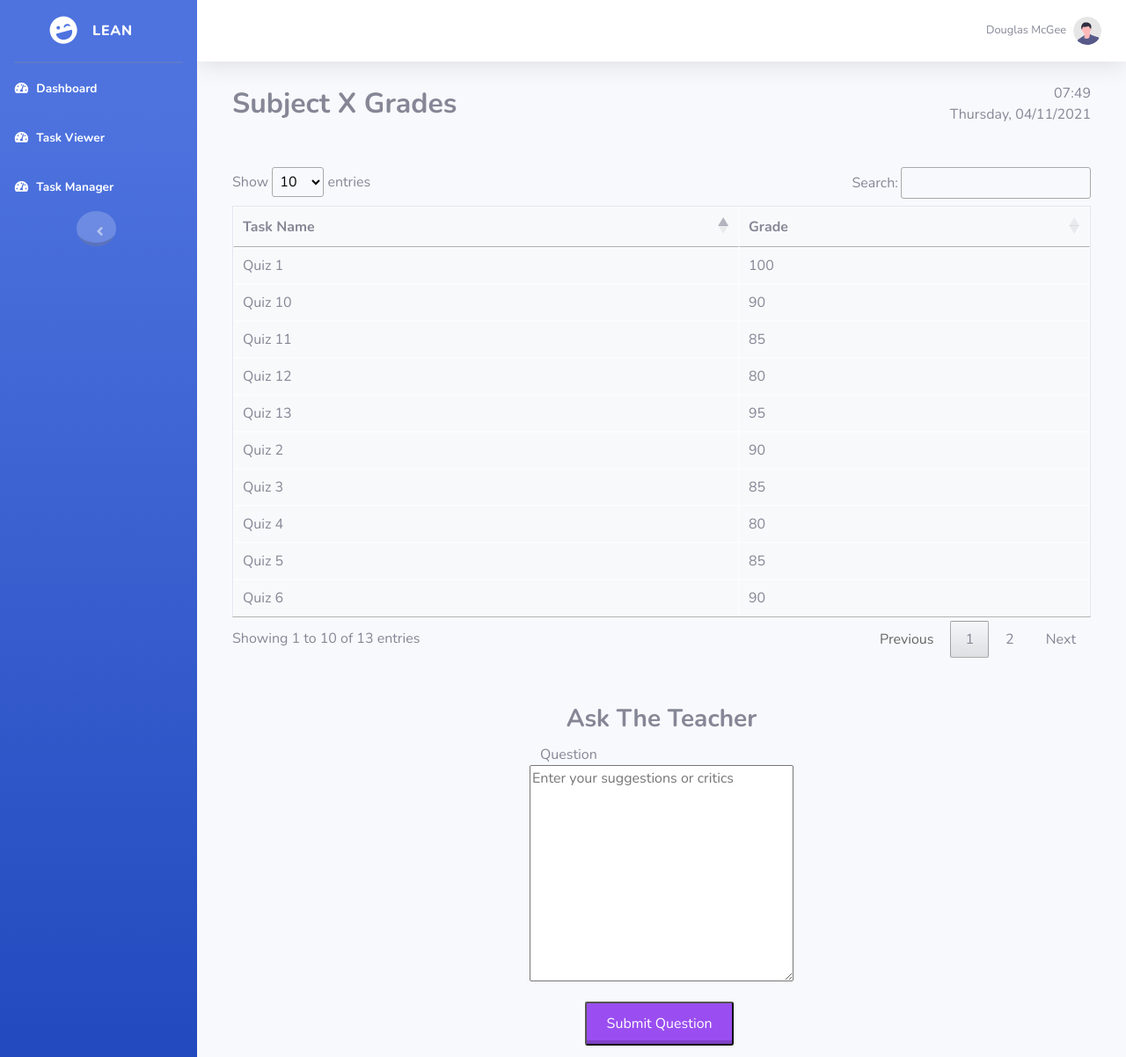
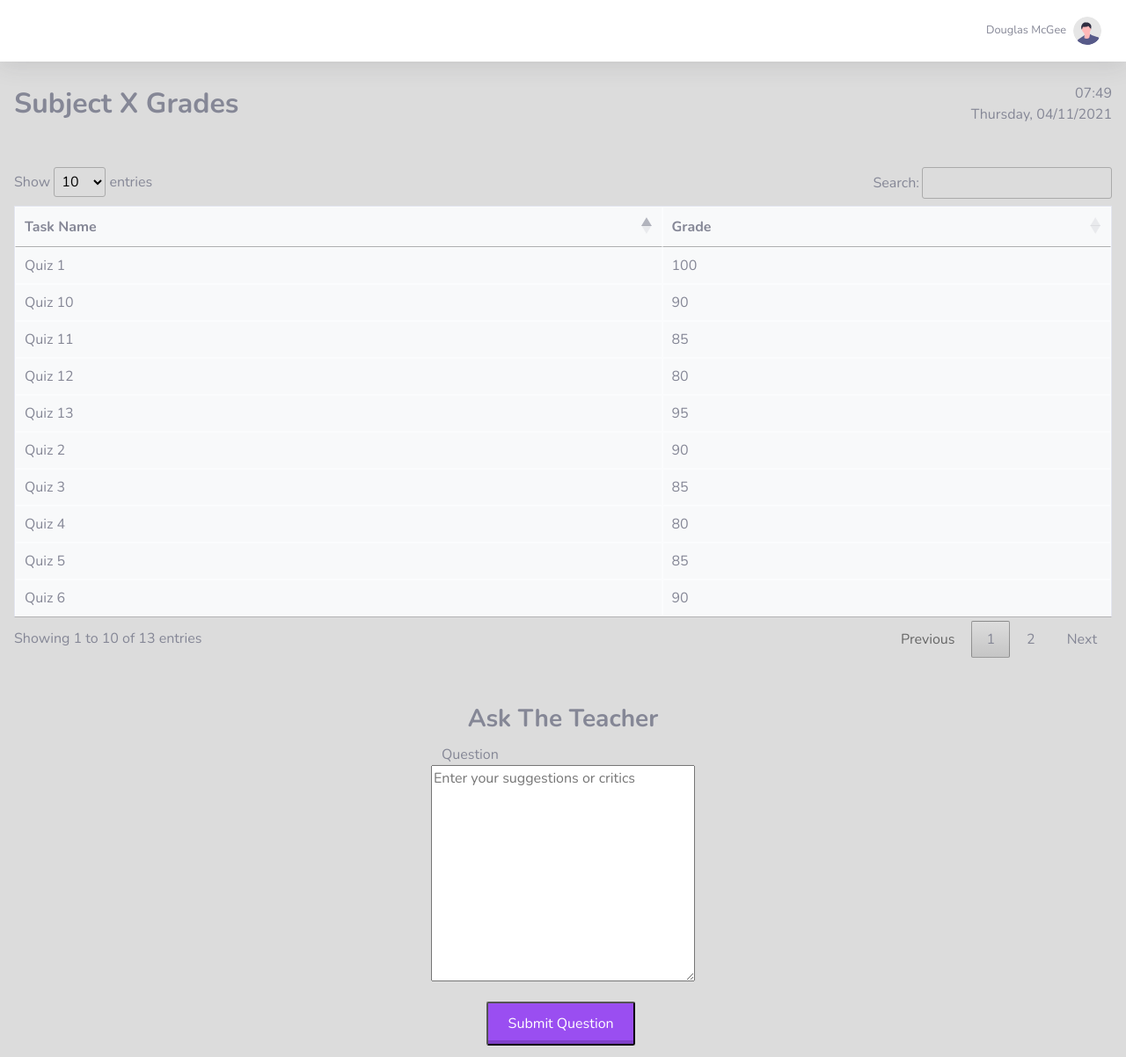
Before and after one commit to farahaulita/pbp-tk, a Django app: page /grade/ in a window 1280 px wide. Shown: the whole page at 88% size. Run offline with Django 3.2, Linux system fonts and the light colour scheme; some libraries are stand-ins or nearby versions.

Commit message:
Revert "Add navigation bar, fix urls.py, please fix dashboard [see views.py]"
This reverts commit 1566353b575947b07fe659e1074a1e848bf9612f.

```diff
--- a/grade_viewer/templates/grade_viewer.html
+++ b/grade_viewer/templates/grade_viewer.html
@@ -5,7 +5,6 @@
 <meta charset="utf-8">
 <meta name="viewport" content="width=device-width, initial-scale=1">
 <link href="https://cdn.jsdelivr.net/npm/bootstrap@5.1.3/dist/css/bootstrap.min.css" rel="stylesheet" integrity="sha384-1BmE4kWBq78iYhFldvKuhfTAU6auU8tT94WrHftjDbrCEXSU1oBoqyl2QvZ6jIW3" crossorigin="anonymous">
-<!-- Custom fonts for this template-->
 <link href="vendor/fontawesome-free/css/all.min.css" rel="stylesheet" type="text/css">
     <link
         href="https://fonts.googleapis.com/css?family=Nunito:200,200i,300,300i,400,400i,600,600i,700,700i,800,800i,900,900i"
@@ -16,7 +15,6 @@ rel="stylesheet">
 <style>
 body {
   background-color: gainsboro;
-    id: "page-top";
 }
 button {
   display:inline-block;
@@ -49,58 +47,12 @@ rel="stylesheet">
   <script src="https://code.jquery.com/jquery-3.6.0.slim.min.js" integrity="sha256-u7e5khyithlIdTpu22PHhENmPcRdFiHRjhAuHcs05RI=" crossorigin="anonymous"></script>
   <link rel="stylesheet" type="text/css" href="https://cdn.datatables.net/1.11.3/css/jquery.dataTables.css">
   <script type="text/javascript" charset="utf8" src="https://cdn.datatables.net/1.11.3/js/jquery.dataTables.js"></script>
-<script src="https://cdn.jsdelivr.net/npm/@popperjs/core@2.9.2/dist/umd/popper.min.js" integrity="sha384-IQsoLXl5PILFhosVNubq5LC7Qb9DXgDA9i+tQ8Zj3iwWAwPtgFTxbJ8NT4GN1R8p" crossorigin="anonymous"></script>
   <script src="https://cdn.jsdelivr.net/npm/bootstrap@5.1.3/dist/js/bootstrap.bundle.min.js" integrity="sha384-ka7Sk0Gln4gmtz2MlQnikT1wXgYsOg+OMhuP+IlRH9sENBO0LRn5q+8nbTov4+1p" crossorigin="anonymous"></script>
   <script>
       $(document).ready( function () {
         $('#table_id').DataTable();
       });
   </script>
-<!-- Page Wrapper -->
-<div id="wrapper">
-  <!-- Sidebar -->
-  <ul class="navbar-nav bg-gradient-primary sidebar sidebar-dark accordion" id="accordionSidebar">
-
-    <!-- Sidebar - Brand -->
-    <a class="sidebar-brand d-flex align-items-center justify-content-center" href="index.html">
-      <div class="sidebar-brand-icon rotate-n-15">
-        <i class="fas fa-laugh-wink"></i>
-      </div>
-      <div class="sidebar-brand-text mx-3">LeaN</div>
-    </a>
-
-    <!-- Divider -->
-    <hr class="sidebar-divider my-0">
-
-    <!-- Nav Item - Dashboard -->
-    <li class="nav-item active">
-      <a class="nav-link" href="/dashboard/">
-        <i class="fas fa-fw fa-tachometer-alt"></i>
-        <span>Dashboard</span></a>
-      </li>
-      <li class="nav-item active">
-        <a class="nav-link" href="index.html">
-          <i class="fas fa-fw fa-tachometer-alt"></i>
-          <span>Task Viewer</span></a>
-        </li>
-        <li class="nav-item active">
-          <a class="nav-link" href="index.html">
-            <i class="fas fa-fw fa-tachometer-alt"></i>
-            <span>Task Manager</span></a>
-          </li>
-        </li>
-        <!-- Sidebar Toggler (Sidebar) -->
-        <div class="text-center d-none d-md-inline">
-          <button class="rounded-circle border-0" id="sidebarToggle"></button>
-        </div>
-      </ul>
-      <!-- End of Sidebar -->
-      <!-- Content Wrapper -->
-      <div id="content-wrapper" class="d-flex flex-column">
-
-        <!-- Main Content -->
-        <div id="content">
-          <!-- Topbar -->
   <nav class="navbar navbar-expand navbar-light bg-white topbar mb-4 static-top shadow">
     <!-- Sidebar Toggle (Topbar) -->
     <button id="sidebarToggleTop" class="btn btn-link d-md-none rounded-circle mr-3">
@@ -113,7 +65,7 @@ rel="stylesheet">
       <!-- Nav Item - User Information -->
       <li class="nav-item dropdown no-arrow">
         <a class="nav-link dropdown-toggle" href="#" id="userDropdown" role="button"
-                data-bs-toggle="dropdown" aria-haspopup="true" aria-expanded="false">
+        data-toggle="dropdown" aria-haspopup="true" aria-expanded="false">
         <span class="mr-2 d-none d-lg-inline text-gray-600 small">Douglas McGee</span>
         <img class="img-profile rounded-circle"src="{% static 'img/undraw_profile.svg' %}">
       </a>
@@ -122,16 +74,13 @@ rel="stylesheet">
         <a class="dropdown-item" href= "https://pbp-tk-e04.herokuapp.com/dashboard/{{ user }}/profile" >
           <i class="fas fa-user fa-sm fa-fw mr-2 text-gray-400"></i>Profile</a>
           <div class="dropdown-divider"></div>
-                  <a class="dropdown-item" href="#" data-bs-toggle="modal" data-bs-target="#logoutModal">
+          <a class="dropdown-item" href="#" data-toggle="modal" data-target="#logoutModal">
             <i class="fas fa-sign-out-alt fa-sm fa-fw mr-2 text-gray-400"></i>Logout
           </a>
         </div>
       </li>
     </ul>
   </nav>
-          <!-- End of Topbar -->
-          <!-- Begin Page Content -->
-          <div class="container-fluid">
   <div class="mx-3 mt-2 mb-5 d-flex justify-content-between">
     <div class="text-left fw-bold fs-2">
       <!--{{ subject.name }}-->
@@ -246,35 +195,4 @@ rel="stylesheet">
       <button type="submit"style="background-color:#9a4ef1">Submit Question</button>
     </form>
   </div>
-            <!-- Logout Modal-->
-            <div class="modal fade" id="logoutModal" tabindex="-1" role="dialog" aria-labelledby="exampleModalLabel"
-            aria-hidden="true">
-            <div class="modal-dialog" role="document">
-              <div class="modal-content">
-                <div class="modal-header">
-                  <h5 class="modal-title" id="exampleModalLabel">Ready to Leave?</h5>
-                  <button class="close" type="button" data-bs-dismiss="modal" aria-label="Close">
-                    <span aria-hidden="true">×</span>
-                  </button>
-                </div>
-                <div class="modal-body">Select "Logout" below if you are ready to end your current session.</div>
-                <div class="modal-footer">
-                  <button class="btn btn-secondary" type="button" data-bs-dismiss="modal">Cancel</button>
-                  <a class="btn btn-primary" href="https://pbp-tk-e04.herokuapp.com/dashboard/logout">Logout</a>
-                </div>
-              </div>
-            </div>
-          </div>
-        </div>
-      </div>
-    </div>
-  </div>
-  <a class="scroll-to-top rounded" href="#page-top">
-    <i class="fas fa-angle-up"></i>
-  </a>
-  <!-- Core plugin JavaScript-->
-  <script src="{% static 'vendor/jquery-easing/jquery.easing.min.js' %}"></script>
-
-  <!-- Custom scripts for all pages-->
-  <script src="{% static 'js/sb-admin-2.min.js' %}"></script>
 {% endblock content %}
--- a/grade_viewer/views.py
+++ b/grade_viewer/views.py
@@ -10,21 +10,31 @@ from .forms import QuestionForm
 - Add grade_viewer to settings.py
 !!!!! PASS SUBJECT FROM VIEWS.PY IN STUDENT DASHBOARD !!!!!
 general idea:
-- handle multiple form in student dashboard where each button is associated with one subject (student's subject)
-- send the subject associated with the button to views on click
-- pass object (the subject) from views called from the template to this views
-very helpful page: https://stackoverflow.com/questions/41080955/django-passing-object-from-template-to-views
+- handle multiple form in student dashboard where each button is associated with one subject (student's subject), see [3]
+- send the subject associated with the button to views on click, see [2]
+- pass object (the subject) from views called from the template to this views, see [1]
+some helpful page:
+[1] https://stackoverflow.com/questions/9024160/django-pass-object-from-view-to-next-for-processing
+[2] https://stackoverflow.com/questions/17599035/django-how-can-i-call-a-view-function-from-template
+[3] https://stackoverflow.com/questions/16067603/passing-objects-from-template-to-view-using-django
 THANKS!
 '''
 
 #@login_required(login_url='login')
 #@student_required(login_url="/login/",redirect_field_name='<str:username>/student')
-#def view_grade(request,subjectname):
 def view_grade(request):
 	'''
 	student = request.user
 	subject = request.session.get('subject',None)
+	if request.method == 'POST':
+		form = QuestionForm(request.POST or None)
+		if form.is_valid():
+			form = QuestionForm(request.POST or None)
+			return redirect(request.META.get('HTTP_REFERER', 'redirect_if_referer_not_found'))
+	else:
+		form = QuestionForm(request.POST or None)
 	response={'student':student,'subject':subject,'form':form}
+	return render(request, 'grade_viewer.html',response)
 	'''
 	if request.method == 'POST':
 		form = QuestionForm(request.POST or None)
```
Also changed, not shown: grade_viewer/urls.py (+0 -12 lines). Lines whose indentation alone changed are shown as unchanged.
